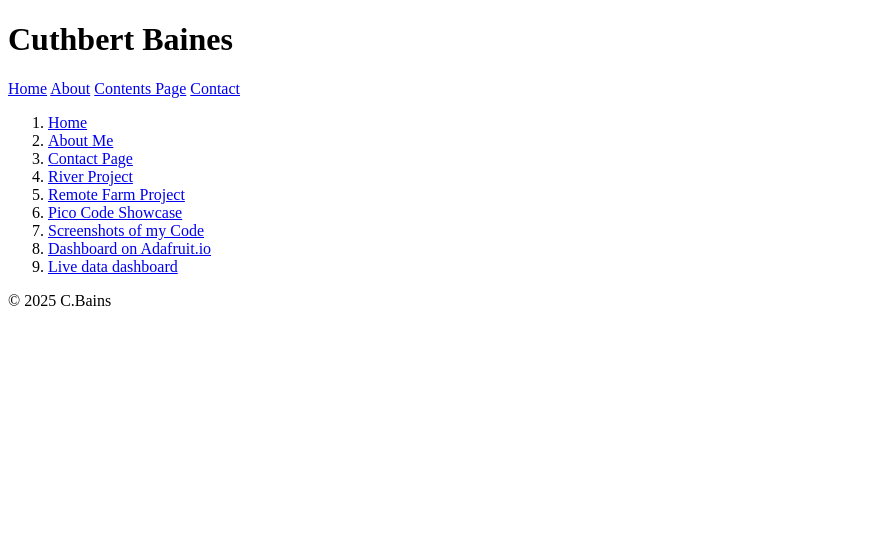
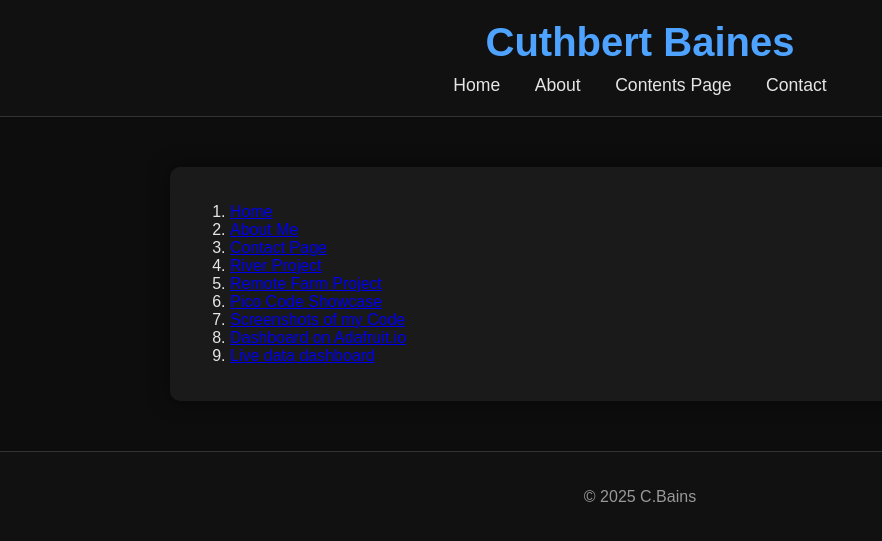
Before and after one commit to cuthbert86/cuthbert86.github.io, a Jekyll site: the page built from contents_page.md, in a window 1280 px wide. Shown: the top 541 px of the page, without its empty margins (0-882 px from the left). Built offline with Jekyll 4.4.1, drawn with Linux system fonts in a browser that asks for light colours.

Commit message:
Update default.html

```diff
--- a/_layouts/default.html
+++ b/_layouts/default.html
@@ -3,7 +3,7 @@
 <head>
     <meta charset="UTF-8">
     <title>{{ page.title }}</title>
-    <link rel="stylesheet" href="cuthbert86.github.io/style.css">
+    <link rel="stylesheet" href="style.css">
 </head>
 <body>
     <header>
```
